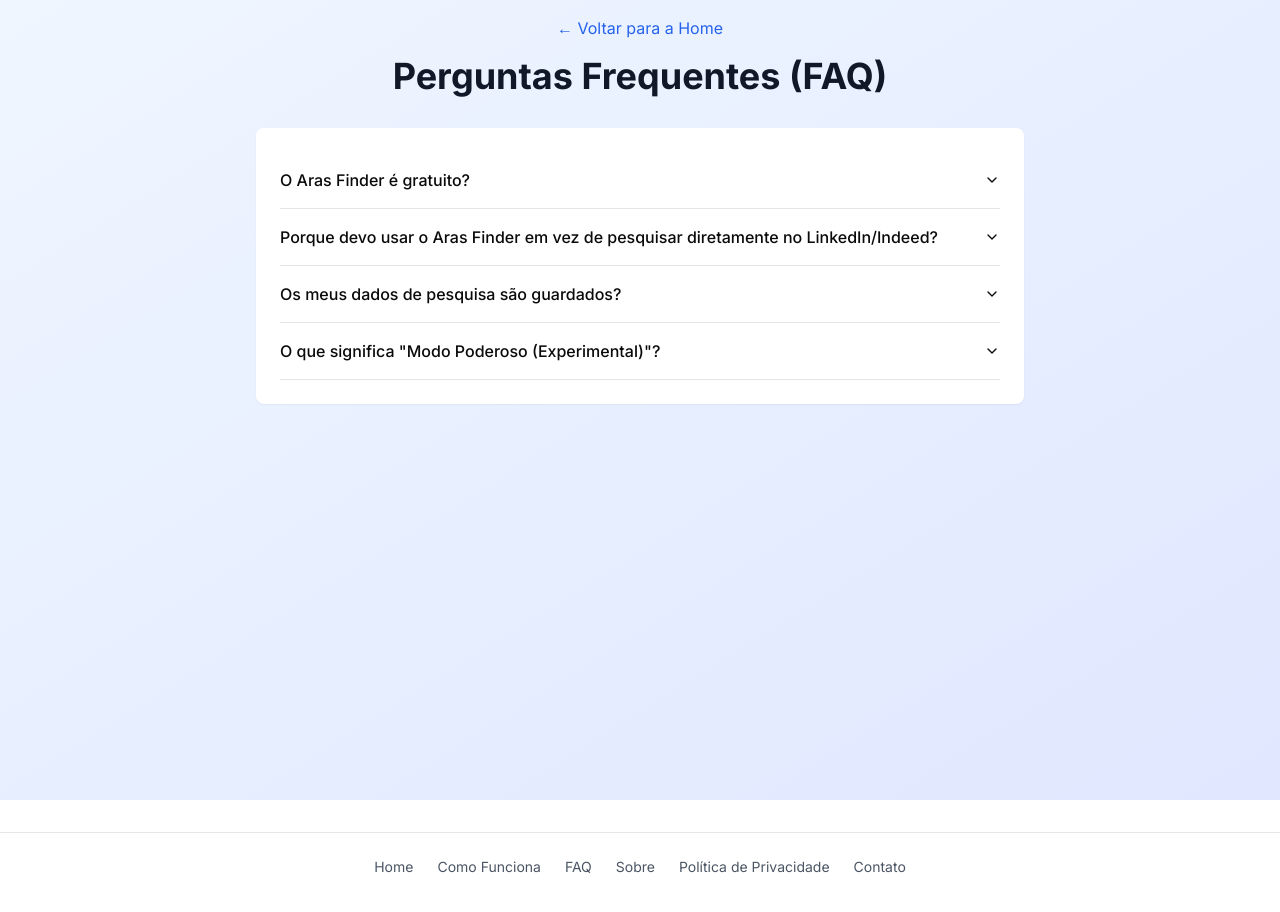
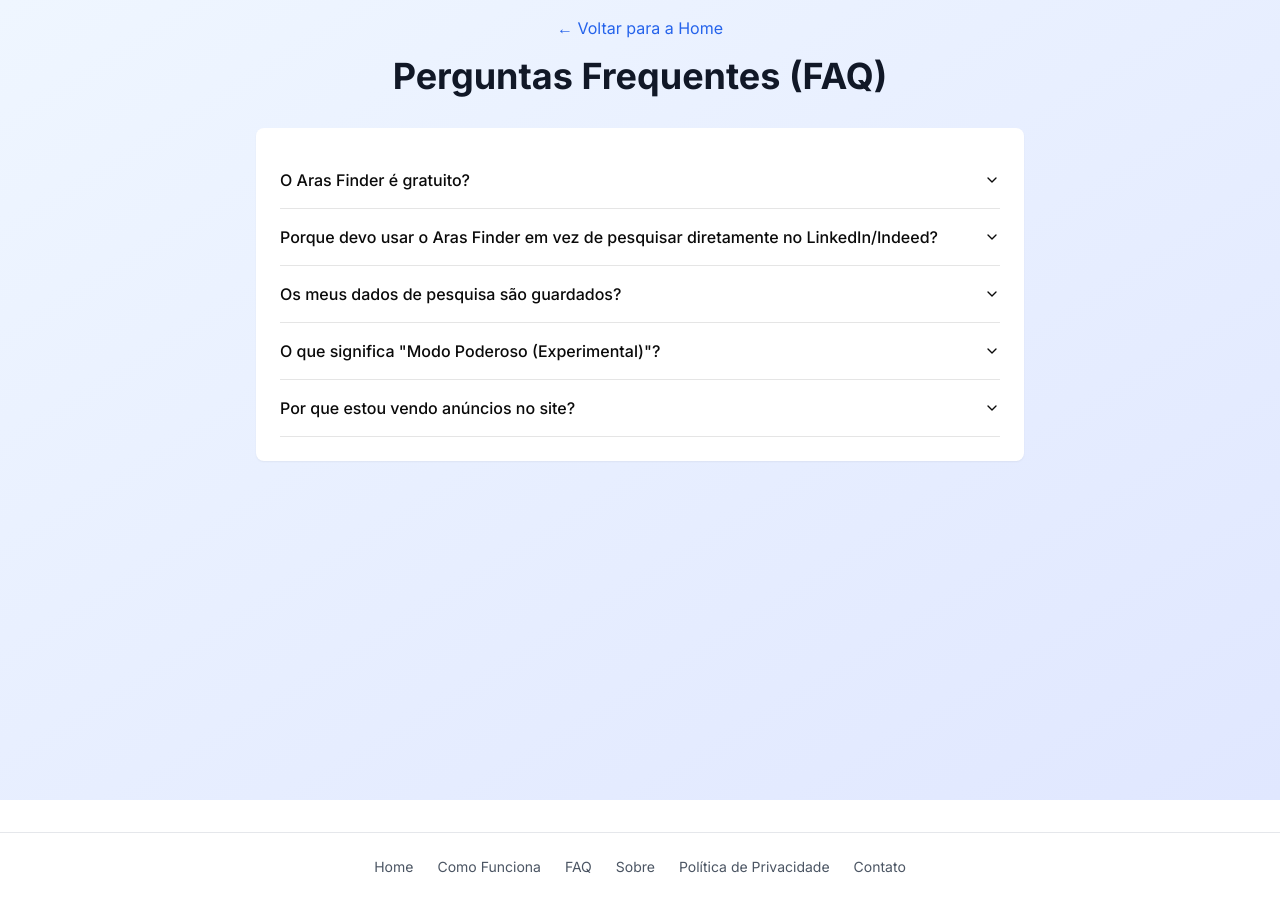
Before and after one commit to dib10/ArasFinder, a Next.js app: page /faq in a window 1280 px wide. Shown: the top 912 px of the page. Built offline with nearby package versions, Linux system fonts and the light colour scheme.

Commit message:
Add FAQ item explaining site advertisements
Added a new FAQ entry addressing why advertisements are shown on the site, clarifying their purpose for covering maintenance costs and disclaiming responsibility for ad content.

```diff
--- a/app/faq/page.tsx
+++ b/app/faq/page.tsx
@@ -41,6 +41,12 @@ export default function FAQ() {
               O Modo Poderoso adiciona exclusões automáticas à sua busca (ex: se procura "Pleno", ele exclui "Júnior" e "Estágio"). É "experimental" porque, embora seja muito eficaz, o algoritmo do LinkedIn pode por vezes interpretar estas buscas complexas de formas inesperadas. Recomendamos o Modo Preciso para a maioria dos casos.
             </AccordionContent>
           </AccordionItem>
+          <AccordionItem value="item-5">
+            <AccordionTrigger>Por que estou vendo anúncios no site?</AccordionTrigger>
+            <AccordionContent>
+              O Aras Finder exibe anúncios para ajudar a cobrir os custos de manutenção e hospedagem da ferramenta, mantendo-a gratuita para todos os usuários. Os anúncios são fornecidos por uma rede de publicidade externa e não são de nossa autoria ou responsabilidade. Não temos controle sobre o conteúdo específico dos anúncios exibidos, nem somos responsáveis pelos sites ou produtos anunciados. Recomendamos sempre cautela ao clicar em qualquer anúncio online.
+            </AccordionContent>
+          </AccordionItem>
         </Accordion>
       </div>
     </div>
```
